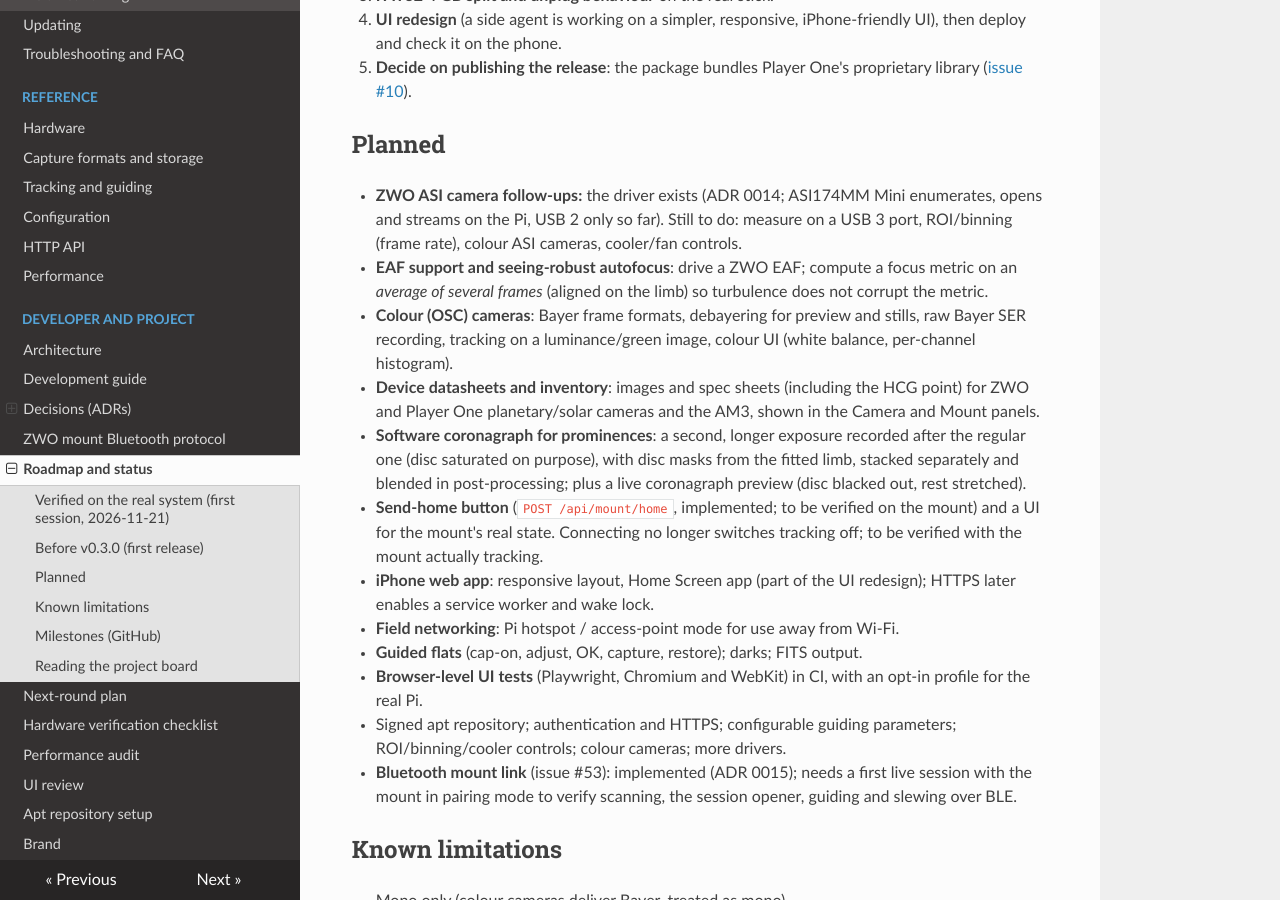
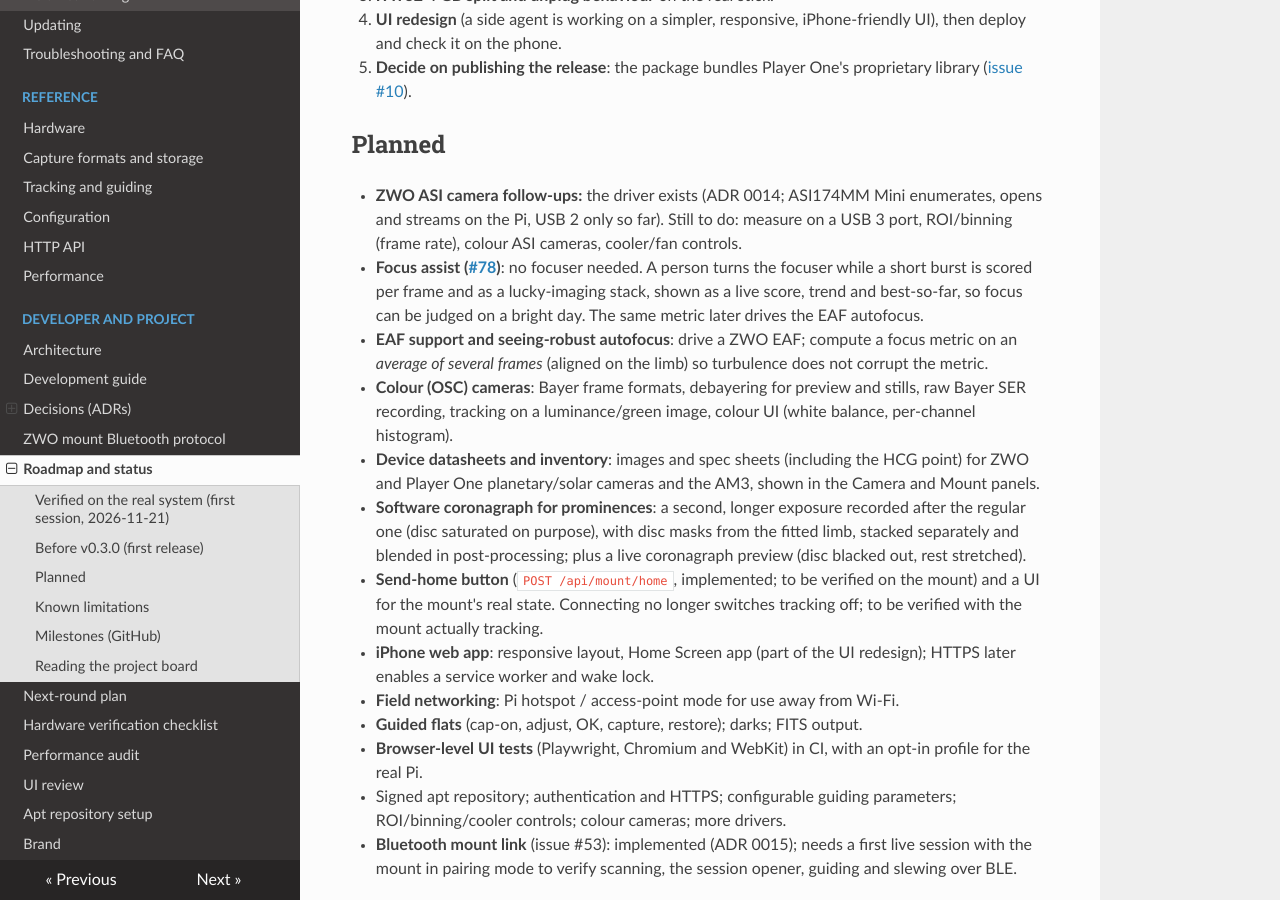
Before and after one commit to ddompe/rustflare, an MkDocs documentation site: the page built from docs/project/roadmap.md, in a window 1280 px wide and 900 px high, scrolled down 1202 px. Built offline with MkDocs 1.6.1, drawn with Linux system fonts in a browser that asks for light colours; nearby versions of some CDN libraries.

Commit message:
Roadmap: focus assist; ASCOM/INDI and V4L2 dropped from the plan
Co-Authored-By: Claude Sonnet 5.5 <noreply@anthropic.com>
Claude-Session: https://claude.ai/code/session_017ywF8xXeeShnnXZu6HPae3

```diff
--- a/docs/project/roadmap.md
+++ b/docs/project/roadmap.md
@@ -27,6 +27,7 @@ Setup: Raspberry Pi 5 (Debian 13), Player One Apollo-M MINI (USB 3), ZWO AM3, H-
 ## Planned
 
 - **ZWO ASI camera follow-ups:** the driver exists (ADR 0014; ASI174MM Mini enumerates, opens and streams on the Pi, USB 2 only so far). Still to do: measure on a USB 3 port, ROI/binning (frame rate), colour ASI cameras, cooler/fan controls.
+- **Focus assist ([#78](https://github.com/ddompe/rustflare/issues/78))**: no focuser needed. A person turns the focuser while a short burst is scored per frame and as a lucky-imaging stack, shown as a live score, trend and best-so-far, so focus can be judged on a bright day. The same metric later drives the EAF autofocus.
 - **EAF support and seeing-robust autofocus**: drive a ZWO EAF; compute a focus metric on an *average of several frames* (aligned on the limb) so turbulence does not corrupt the metric.
 - **Colour (OSC) cameras**: Bayer frame formats, debayering for preview and stills, raw Bayer SER recording, tracking on a luminance/green image, colour UI (white balance, per-channel histogram).
 - **Device datasheets and inventory**: images and spec sheets (including the HCG point) for ZWO and Player One planetary/solar cameras and the AM3, shown in the Camera and Mount panels.
```
